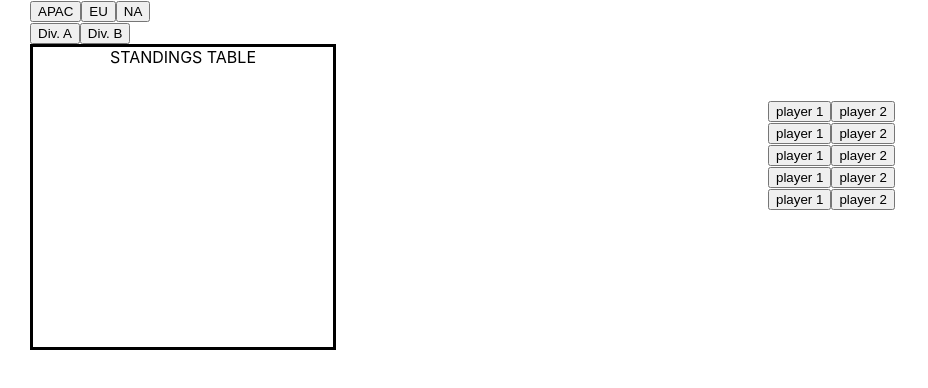
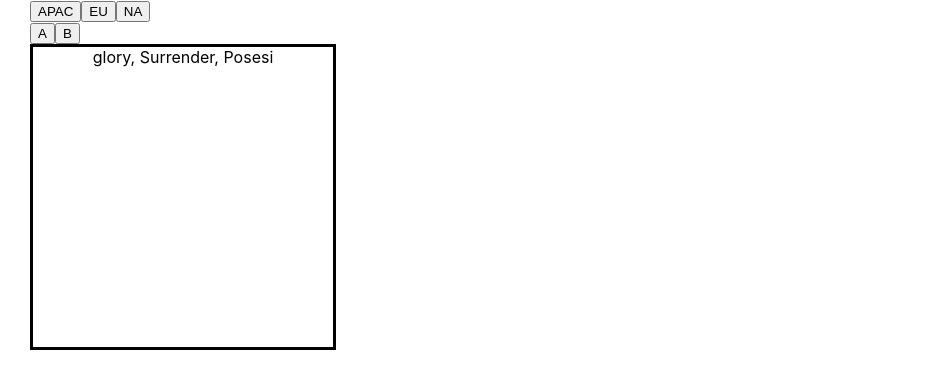
Before and after one commit to madacari/gmstandings_website, a React (Create React App) app: page / in a window 1280 px wide. Shown: the top 388 px of the page, without its empty margins (0-928 px from the left). Built offline with nearby package versions, Linux system fonts and the light colour scheme.

Commit message:
added states to display players per region/group

```diff
--- a/src/Main.tsx
+++ b/src/Main.tsx
@@ -1,19 +1,44 @@
 import React from 'react';
-import MatchSelector from './components/MatchSelector';
+// import MatchSelector from './components/MatchSelector';
 import StandingsTable from './components/StandingsTable';
 import './Main.css';
+import { Players } from './types/index'
 
 
-class Main extends React.Component {
+interface MainState {
+    players: Players,
+}
+
+class Main extends React.Component<{},MainState> {
+    constructor(props: {}) {
+        super(props);
+        this.state = {
+            players: {
+                APAC: {
+                    divA: ['glory', 'Surrender', 'Posesi'],
+                    divB: ['Staz', 'tom60229', 'blitzchung']
+                },
+                EU: {
+                    divA: ['Swidz', 'Bunnyhoppor', 'Jarla'],
+                    divB: ['Bozzzton', 'Zhym', 'Viper']
+                },
+                NA: {
+                    divA: ['Gallon', 'bloodyface', 'Nalguidan'],
+                    divB: ['PNC', 'Fr0zen', 'Purple']
+                },
+            },
+        }
+    }
+
     render() {
         return (
             <div className="standings-simulator">
                 <div className="standings-table">
-                    <StandingsTable />
+                    <StandingsTable players={this.state.players}/>
                 </div>
-                <div className="match-selector">
-                    <MatchSelector />
-                </div>
+                {/* <div className="match-selector"> */}
+                    {/* <MatchSelector /> */}
+                {/* </div> */}
             </div>
         );
     }
--- a/src/components/MatchSelector.tsx
+++ b/src/components/MatchSelector.tsx
@@ -1,7 +1,11 @@
 import React from "react";
 import Selector from './Selector'
 
-class MatchSelector extends React.Component {
+interface MatchSelectorProps {
+    onClick: (match: string) => void
+}
+
+class MatchSelector extends React.Component<MatchSelectorProps> {
 
     render() {
         const defaultMatch = ["player 1", "player 2"];
@@ -9,7 +13,14 @@ class MatchSelector extends React.Component {
 
         return (
             <div>
-                {matches.map((match) => <Selector type="Match" options={match} />)}
+                {
+                matches.map((match) =>
+                    <Selector
+                        type="Match"
+                        options={match}
+                        onClick={(winner) => this.props.onClick(winner)}
+                    />
+                )}
             </div>
         )
     }
--- a/src/components/Selector.tsx
+++ b/src/components/Selector.tsx
@@ -5,6 +5,7 @@ import React from 'react';
 interface SelectorProps {
     type: string;
     options: string[];
+    onClick: (option: string) => void;
 }
 
 class Selector extends React.Component<SelectorProps> {
@@ -13,7 +14,12 @@ class Selector extends React.Component<SelectorProps> {
 
         return (
             <div className={type.toLowerCase()+"-buttons"}>
-                {options.map((option) => <button>{option}</button>)}
+                {
+                options.map((option) =>
+                    <button onClick={() => this.props.onClick(option)}>
+                        {option}
+                    </button>
+                )}
             </div>
             // <button>{this.props.type} Selector</button>
         );
--- a/src/components/StandingsTable.tsx
+++ b/src/components/StandingsTable.tsx
@@ -1,22 +1,83 @@
 import React from 'react';
 import TableSelector from './TableSelector';
 import './StandingsTable.css';
+import { Players } from '../types';
 
-class TableDisplay extends React.Component {
+interface TableDisplayProps {
+    value: string;
+}
+
+class TableDisplay extends React.Component<TableDisplayProps> {
     render() {
-        return "STANDINGS TABLE";
+        return this.props.value;
     }
 }
 
-class StandingsTable extends React.Component {
+interface StandingsTableProps {
+    players: Players
+}
+
+interface StandingsTableState {
+    regionToDisplay: string
+    groupToDisplay: string
+}
+
+class StandingsTable extends React.Component<StandingsTableProps, StandingsTableState> {
+    constructor(props: StandingsTableProps) {
+        super(props);
+
+        this.state= {
+            regionToDisplay: "APAC",
+            groupToDisplay: "A"
+                    };
+    }
+
+    handleClickRegion(region: string) {
+        this.setState({regionToDisplay: region});
+    }
+
+    handleClickGroup(group: string) {
+        this.setState({ groupToDisplay: group });
+    }
+
+    selectTable() : string {
+        // Choose region
+        let playerReg;
+        switch(this.state.regionToDisplay){
+            case "NA":
+                playerReg = this.props.players.NA;
+                break;
+            case "EU":
+                playerReg = this.props.players.EU;
+                break;
+            default:
+                playerReg = this.props.players.APAC;
+        }
+        // Choose group
+        let players;
+        switch(this.state.groupToDisplay) {
+            case "B":
+                players = playerReg.divB;
+                break;
+            default:
+                players = playerReg.divA;
+        }
+        return players.join(', ');
+    }
+
     render() {
+        const players = this.selectTable();
+
         return (
             <div>
                 <div className="table-selector">
-                    <TableSelector />
+                    <TableSelector
+                        onClickRegion={(region) => this.handleClickRegion(region)}
+                        onClickGroup={(group) => this.handleClickGroup(group)}
+                    />
                 </div>
                 <div className="table-display">
-                    <TableDisplay />
+                    <TableDisplay value={players}/>
                 </div>
 
             </div>
--- a/src/components/TableSelector.tsx
+++ b/src/components/TableSelector.tsx
@@ -1,15 +1,28 @@
 import React from 'react';
 import Selector from './Selector';
 
-class TableSelector extends React.Component {
+interface TableSelectorProps {
+    onClickRegion: (region: string) => void;
+    onClickGroup: (group:string) => void;
+}
+
+class TableSelector extends React.Component<TableSelectorProps> {
     render() {
         return (
             <div>
                 <div className='region-selector'>
-                    <Selector type="Region" options={["APAC", "EU", "NA"]} />
+                    <Selector
+                        type="Region"
+                        options={["APAC", "EU", "NA"]}
+                        onClick={(region) => this.props.onClickRegion(region)}
+                    />
                 </div>
                 <div className='group-selector'>
-                    <Selector type="Group" options={["Div. A", "Div. B"]}/>
+                    <Selector
+                        type="Group"
+                        options={["A", "B"]}
+                        onClick = {(group) => this.props.onClickGroup(group)}
+                    />
                 </div>
             </div>
         );
--- /dev/null
+++ b/src/types/index.tsx
@@ -0,0 +1,18 @@
+type Groups = {
+    divA: string[],
+    divB: string[]
+}
+
+type NAPlayers = {
+    NA: Groups
+}
+
+type EUPlayers = {
+    EU: Groups
+}
+
+type APACPlayers = {
+    APAC: Groups
+}
+
+export type Players = APACPlayers & EUPlayers & NAPlayers;
```
